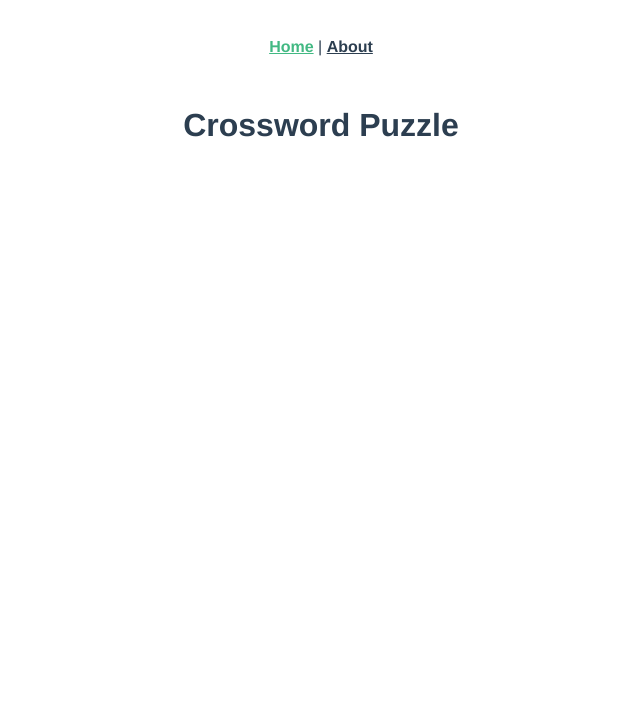
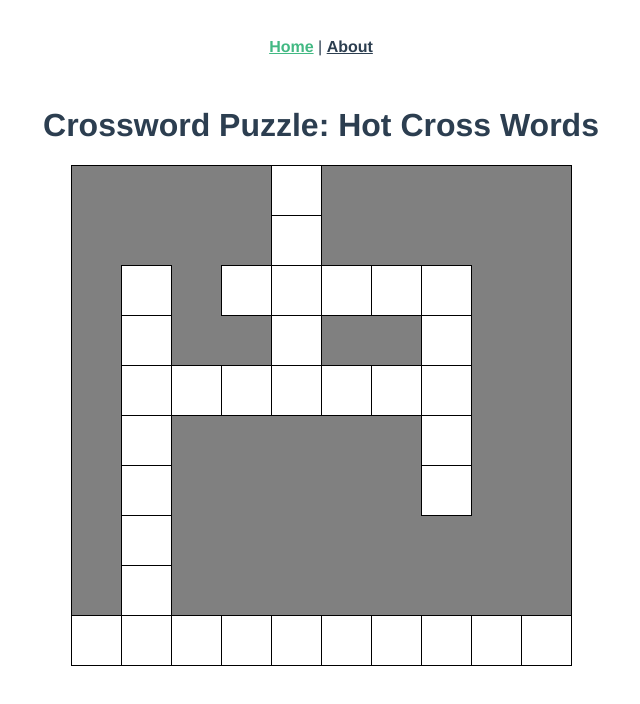
Before and after one commit to dogerish/hot-cross-words, a Vue app: page / in a window 1280 px wide. Shown: the top 704 px of the page, without its empty margins (319-959 px from the left). Built offline with nearby package versions, Linux system fonts and the light colour scheme.

Commit message:
Create Puzzle, Word, and Tile components and basic editing

```diff
--- a/src/components/CrosswordPuzzle.vue
+++ b/src/components/CrosswordPuzzle.vue
@@ -1,9 +1,66 @@
 <template>
-  <h1>Crossword Puzzle</h1>
+  <h1>Crossword Puzzle: {{ puzzle.title }}</h1>
+  <div id="puzzle">
+    <CrosswordWord
+      :x="word[0]"
+      :y="word[1]"
+      :across="word[2] == 'across'"
+      :word="word[3]"
+      :registerWord="registerWord"
+      :getTile="getTile"
+      :focused="focused"
+      :stealFocus="stealFocus"
+      :key="i"
+      v-for="(word, i) in puzzle.words"
+    />
+  </div>
 </template>
 
 <script>
+import CrosswordWord from "@/components/CrosswordWord.vue";
+
 export default {
   name: "CrosswordPuzzle",
+  props: ["puzzle"],
+  components: {
+    CrosswordWord,
+  },
+  data() {
+    return { focused: null, across: [], down: [] };
+  },
+  methods: {
+    registerWord(word) {
+      if (word.across) this.across.push(word);
+      else this.down.push(word);
+    },
+    getTile(x, y) {
+      for (let word of this.across) {
+        if (y != word.y || x >= word.x + word.word.length) continue;
+        return word.tiles[x - word.x];
+      }
+      for (let word of this.down) {
+        if (x != word.x || y >= word.y + word.word.length) continue;
+        return word.tiles[y - word.y];
+      }
+    },
+    stealFocus(tile) {
+      this.focused = tile;
+    },
+  },
 };
 </script>
+
+<style>
+#puzzle {
+  position: relative;
+  width: 499px;
+  height: 499px;
+  background: gray;
+  margin: auto;
+  outline: 1px solid black;
+}
+
+.puzzle-row {
+  line-height: 0;
+}
+</style>
--- /dev/null
+++ b/src/components/CrosswordTile.vue
@@ -0,0 +1,45 @@
+<template>
+  <div
+    class="crossword-tile"
+    :style="`--coord-x: ${x}px; --coord-y: ${y}px`"
+    tabindex="0"
+    @focus="stealFocus(this)"
+    @blur="stealFocus(null)"
+    @keypress="value = $event.key"
+  >
+    {{ value.toLowerCase() }}
+  </div>
+</template>
+
+<script>
+export default {
+  name: "CrosswordTile",
+  props: ["x", "y", "letter", "registerTile", "focused", "stealFocus"],
+  data() {
+    return { value: " " };
+  },
+  created() {
+    this.registerTile(this);
+  },
+};
+</script>
+
+<style>
+.crossword-tile {
+  position: absolute;
+  left: calc(var(--coord-x) * 50 - 1px);
+  top: calc(var(--coord-y) * 50 - 1px);
+  background: white;
+  border: 1px solid black;
+  width: 49px;
+  height: 49px;
+  line-height: 50px;
+  font-size: 40px;
+  overflow: hidden;
+  display: inline-block;
+}
+
+.crossword-tile:focus {
+  background: lightblue;
+}
+</style>
--- /dev/null
+++ b/src/components/CrosswordWord.vue
@@ -0,0 +1,59 @@
+<template>
+  <CrosswordTile
+    :x="getX(i)"
+    :y="getY(i)"
+    :letter="letter"
+    :registerTile="registerTile"
+    :focused="focused"
+    :stealFocus="stealFocus"
+    :key="i"
+    v-for="[i, letter] in letters"
+  />
+</template>
+
+<script>
+import CrosswordTile from "@/components/CrosswordTile.vue";
+
+export default {
+  name: "CrosswordWord",
+  props: [
+    "x",
+    "y",
+    "across",
+    "word",
+    "registerWord",
+    "getTile",
+    "focused",
+    "stealFocus",
+  ],
+  components: {
+    CrosswordTile,
+  },
+  data() {
+    let tiles = Array(this.word.length).fill(null);
+    // adopt preexisting tiles
+    let letters = Array.from(Array.from(this.word).entries()).filter(([i]) => {
+      let tile = this.getTile(this.x, this.y + i);
+      if (!tile) return true;
+      tiles[i] = tile;
+      return false;
+    });
+    return { tiles, letters };
+  },
+  methods: {
+    getX(i) {
+      return this.x + this.across * i;
+    },
+    getY(i) {
+      return this.y + !this.across * i;
+    },
+    registerTile(tile, i) {
+      if (i === undefined) i = this.tiles.indexOf(null);
+      this.tiles[i] = tile;
+    },
+  },
+  created() {
+    this.registerWord(this);
+  },
+};
+</script>
--- /dev/null
+++ b/src/puzzles/hot-cross-words.json
@@ -0,0 +1,11 @@
+{
+    "title": "Hot Cross Words",
+    "words": [
+      [3, 2, "across", "words"],
+      [1, 4, "across", "amusing"],
+      [0, 9, "across", "appetizing"],
+      [4, 0, "down", "cross"],
+      [1, 2, "down", "heatedup"],
+      [7, 2, "down", "sugar"]
+    ]
+}
--- a/src/views/HomeView.vue
+++ b/src/views/HomeView.vue
@@ -1,15 +1,19 @@
 <template>
   <div class="home">
-    <CrosswordPuzzle />
+    <CrosswordPuzzle :puzzle="puzzle" />
   </div>
 </template>
 
 <script>
 // @ is an alias to /src
 import CrosswordPuzzle from "@/components/CrosswordPuzzle.vue";
+import puzzle from "@/puzzles/hot-cross-words.json";
 
 export default {
   name: "HomeView",
+  data() {
+    return { puzzle };
+  },
   components: {
     CrosswordPuzzle,
   },
```
